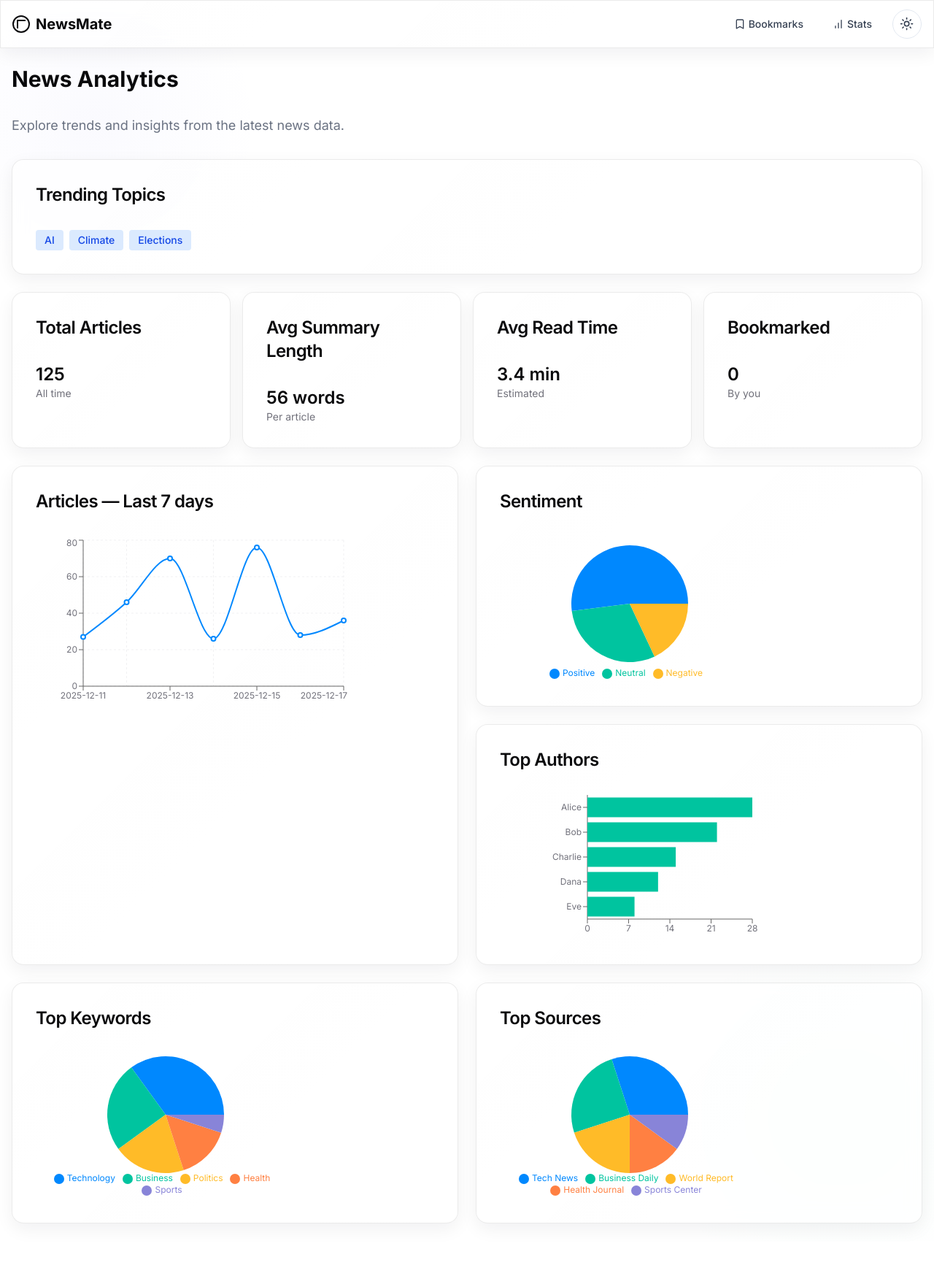
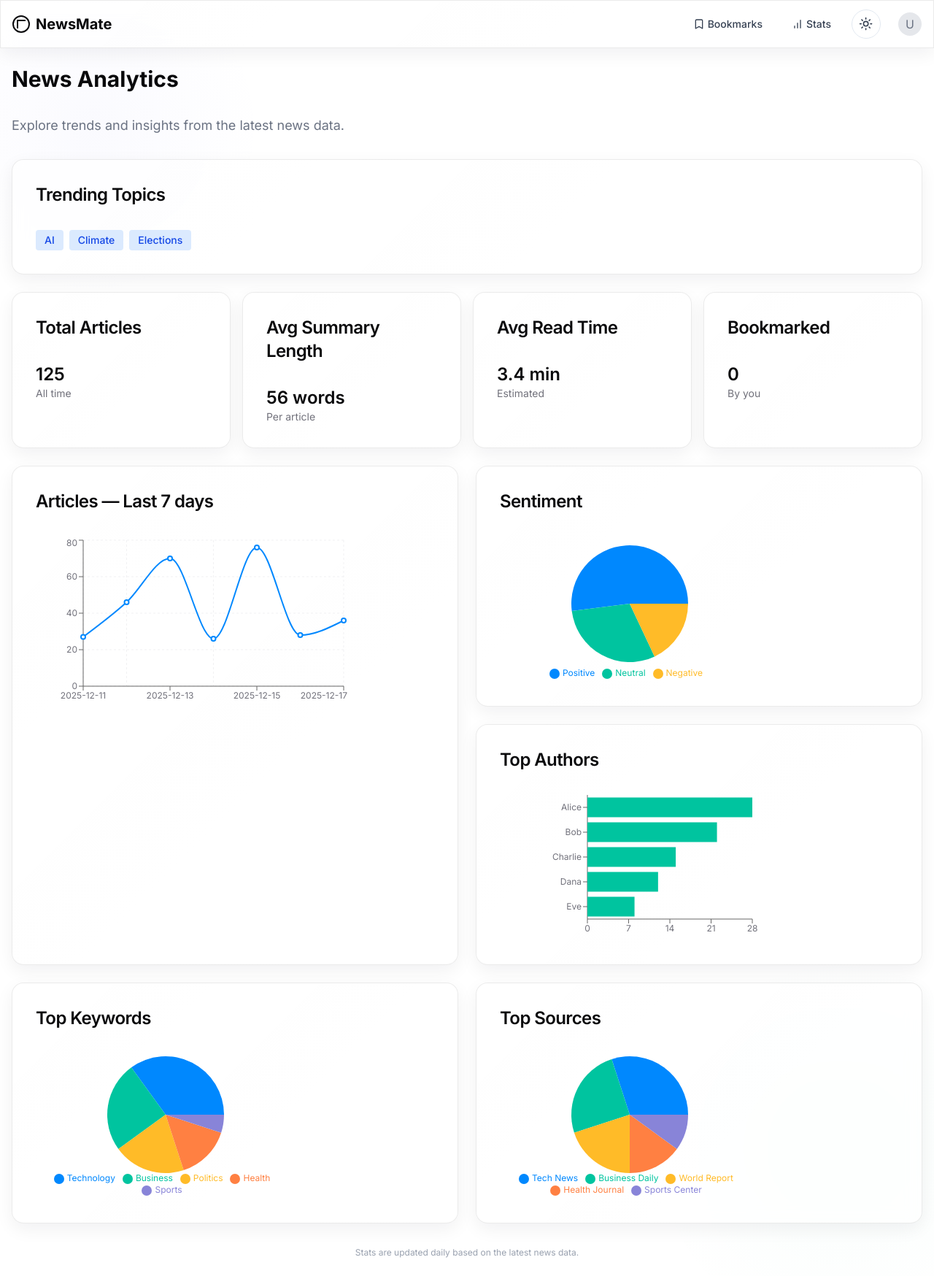
Before and after one commit to hamzaiftikhhar/InShorts-AI, a Next.js app: page /stats in a window 1280 px wide. Shown: the whole page at 73% size. Before the commit the page ends 1700 px from the top, so only its background shows below. Built offline with nearby package versions, Linux system fonts and the light colour scheme.

Commit message:
feat: Add stats page footer and user avatar placeholder in header

```diff
--- a/app/stats/page.tsx
+++ b/app/stats/page.tsx
@@ -12,6 +12,7 @@ export default function StatsPage() {
           <NewsStats />
         </Suspense>
       </div>
+      <footer className="mt-8 text-xs text-gray-400 text-center">Stats are updated daily based on the latest news data.</footer>
     </main>
   )
 }
--- a/components/header.tsx
+++ b/components/header.tsx
@@ -31,6 +31,7 @@ export default function Header() {
           </Link>
 
           <ThemeToggle />
+          <span className="rounded-full bg-gray-200 w-8 h-8 flex items-center justify-center text-gray-500 ml-2">U</span>
         </div>
       </div>
     </header>
```
